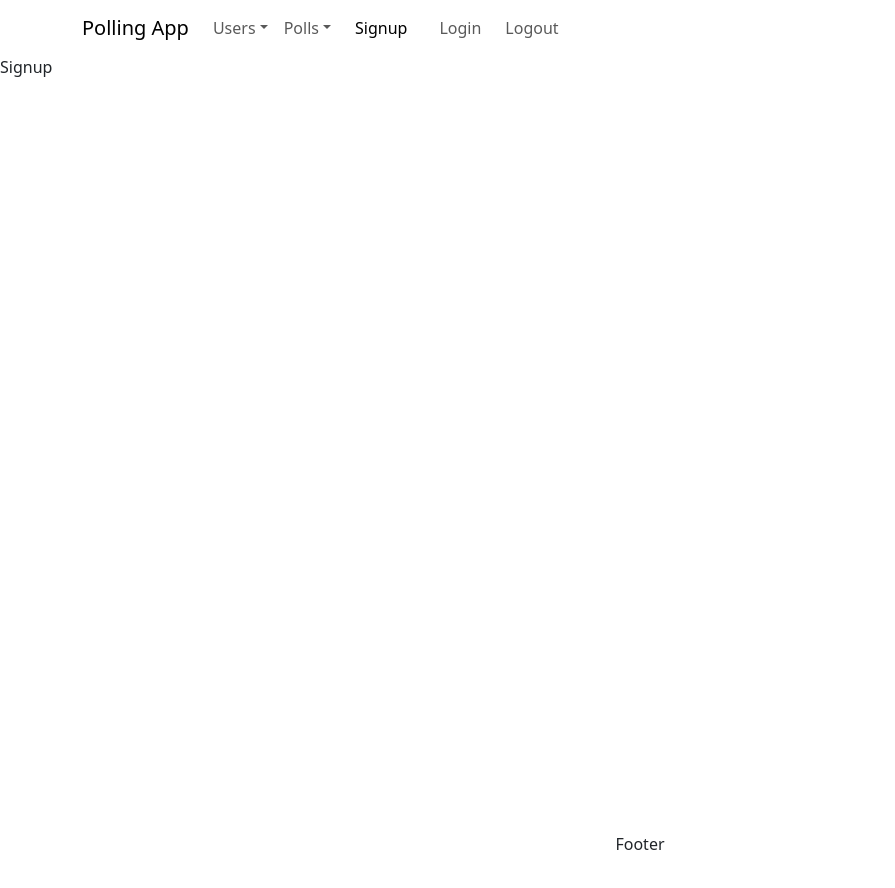
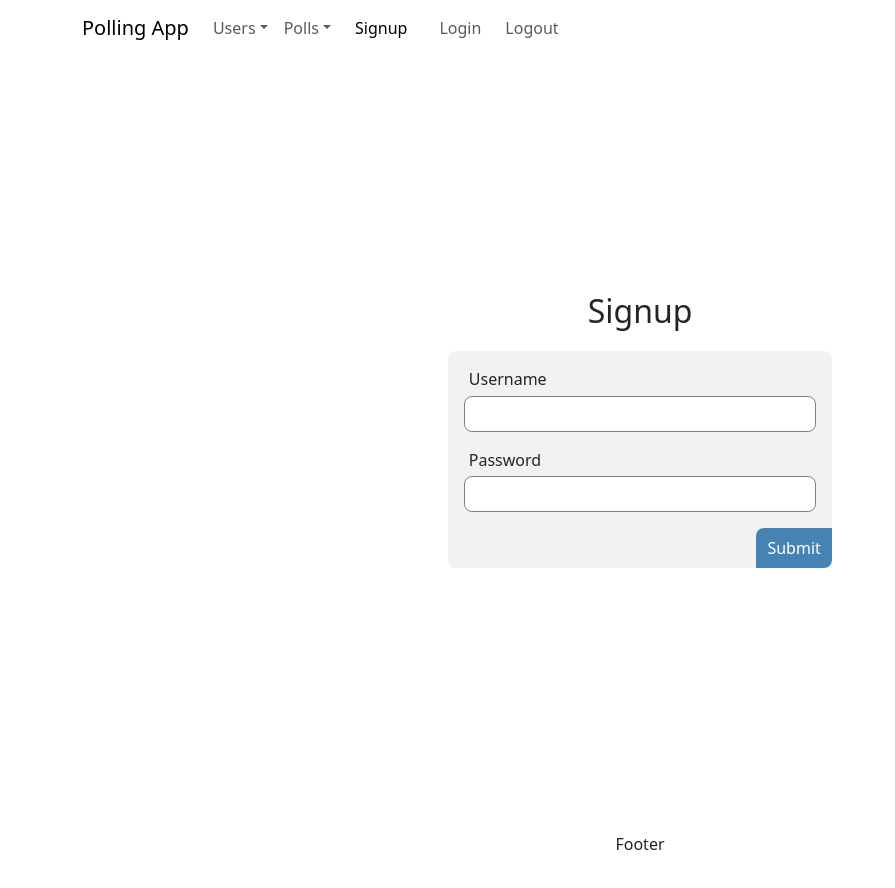
Before and after one commit to cyoung-sudo/voting-app-2-client, a React (Vite) app: page /auth/signup in a window 1280 px wide. Shown: the whole page, without its empty margins (0-895 px from the left). Built offline with nearby package versions, Linux system fonts and the light colour scheme.

Commit message:
added login/signup pages

```diff
--- /dev/null
+++ b/src/components/forms/AuthForm.scss
@@ -0,0 +1,29 @@
+#authForm {
+  border-radius: var(--border-radius);
+  background-color: var(--transparent-dark);
+  .authForm-group {
+    display: flex;
+    flex-direction: column;
+    padding: 1rem 1rem 0 1rem;
+    > label {
+      margin: 0 0 0.3rem 0.3rem;
+    }
+    > input {
+      padding: 0.3rem 0.5rem;
+      border: 1px solid gray;
+      border-radius: var(--border-radius);
+    }
+  }
+  .authForm-submit {
+    display: flex;
+    justify-content: flex-end;
+    padding-top: 1rem;
+    > button {
+      border: 0;
+      border-top-left-radius: var(--border-radius);
+      border-bottom-right-radius: var(--border-radius);
+      background-color: var(--theme-color-1);
+      color: white;
+    }
+  }
+}
--- /dev/null
+++ b/src/components/forms/AuthForm.tsx
@@ -0,0 +1,37 @@
+import "./AuthForm.scss";
+
+interface AuthFormProps {
+  username: string;
+  password: string;
+  setUsername: (username: string) => void;
+  setPassword: (password: string) => void;
+  submitForm: (e: React.FormEvent<HTMLFormElement>) => void;
+}
+
+const AuthForm: React.FC<AuthFormProps> = ({username, password, setUsername, setPassword, submitForm}) => {
+  return(
+    <form id="authForm" onSubmit={submitForm}>
+      <div className="authForm-group">
+        <label htmlFor="authForm-username">Username</label>
+        <input
+          onChange={e => setUsername(e.target.value)}
+          value={username}
+          type="text"
+          id="authForm-username"/>
+      </div>
+      <div className="authForm-group">
+        <label htmlFor="authForm-password">Password</label>
+        <input
+          onChange={e => setPassword(e.target.value)}
+          value={password}
+          type="text"
+          id="authForm-password"/>
+      </div>
+      <div className="authForm-submit">
+        <button className="btn-styling" type="submit">Submit</button>
+      </div>
+    </form>
+  )
+};
+
+export default AuthForm;
--- a/src/index.scss
+++ b/src/index.scss
@@ -3,6 +3,17 @@
   --theme-color-1: steelblue;
   --theme-color-2: lightcyan;
   --transparent-light: rgba(255, 255, 255, 0.9);
+  --transparent-dark: rgba(0, 0, 0, 0.05);
   /* Measurements */
   --navbar-height: 55px;
+  --border-radius: 0.5rem;
 }
+
+// General button styling
+.btn-styling {
+  padding: 0.5rem 0.7rem;
+  font-weight: 300;
+  &:hover {
+    font-weight:500;
+  }
+}
--- a/src/pages/auth/Login.scss
+++ b/src/pages/auth/Login.scss
@@ -0,0 +1,30 @@
+#login {
+  display: flex;
+  flex-direction: column;
+  justify-content: center;
+  align-items: center;
+  height: calc(100vh - var(--navbar-height));
+}
+
+#login-header {
+  margin-bottom: 1rem;
+  font-size: 2rem;
+}
+
+#login-form {
+  width: 90vw;
+}
+
+/* Medium devices such as tablets (768px and up) */
+@media only screen and (min-width: 768px) {
+  #login-form {
+    width: 60vw;
+  }
+}
+
+/* Largest devices such as desktops (1280px and up) */
+@media only screen and (min-width: 1280px) {
+  #login-form {
+    width: 30vw;
+  }
+}
--- a/src/pages/auth/Login.tsx
+++ b/src/pages/auth/Login.tsx
@@ -1,9 +1,33 @@
 import "./Login.scss";
+// React
+import { useState } from "react";
+// Components
+import AuthForm from "../../components/forms/AuthForm";
 
 const Login = () => {
+  const [username, setUsername] = useState("");
+  const [password, setPassword] = useState("");
+
+  const submitForm = (e: React.FormEvent<HTMLFormElement>) => {
+    e.preventDefault();
+    console.log(username);
+    console.log(password);
+    setUsername("");
+    setPassword("");
+  }
+
   return(
     <div id="login">
-      Login
+      <div id="login-header">Login</div>
+      <div id="login-form">
+        <AuthForm
+          username={username}
+          password={password}
+          setUsername={setUsername}
+          setPassword={setPassword}
+          submitForm={submitForm}
+          />
+      </div>
     </div>
   )
 };
--- a/src/pages/auth/Signup.scss
+++ b/src/pages/auth/Signup.scss
@@ -0,0 +1,30 @@
+#signup {
+  display: flex;
+  flex-direction: column;
+  justify-content: center;
+  align-items: center;
+  height: calc(100vh - var(--navbar-height));
+}
+
+#signup-header {
+  margin-bottom: 1rem;
+  font-size: 2rem;
+}
+
+#signup-form {
+  width: 90vw;
+}
+
+/* Medium devices such as tablets (768px and up) */
+@media only screen and (min-width: 768px) {
+  #signup-form {
+    width: 60vw;
+  }
+}
+
+/* Largest devices such as desktops (1280px and up) */
+@media only screen and (min-width: 1280px) {
+  #signup-form {
+    width: 30vw;
+  }
+}
--- a/src/pages/auth/Signup.tsx
+++ b/src/pages/auth/Signup.tsx
@@ -1,9 +1,33 @@
 import "./Signup.scss";
+// React
+import { useState } from "react";
+// Components
+import AuthForm from "../../components/forms/AuthForm";
 
 const Signup = () => {
+  const [username, setUsername] = useState("");
+  const [password, setPassword] = useState("");
+
+  const submitForm = (e: React.FormEvent<HTMLFormElement>) => {
+    e.preventDefault();
+    console.log(username);
+    console.log(password);
+    setUsername("");
+    setPassword("");
+  }
+
   return(
     <div id="signup">
-      Signup
+      <div id="signup-header">Signup</div>
+      <div id="signup-form">
+        <AuthForm
+          username={username}
+          password={password}
+          setUsername={setUsername}
+          setPassword={setPassword}
+          submitForm={submitForm}
+          />
+      </div>
     </div>
   )
 };
```
Also changed, not shown: src/components/forms/LoginForm.tsx (deleted, +0 -11 lines), src/components/forms/SignupForm.tsx (deleted, +0 -11 lines), src/components/forms/LoginForm.scss (deleted), src/components/forms/SignupForm.scss (deleted).
